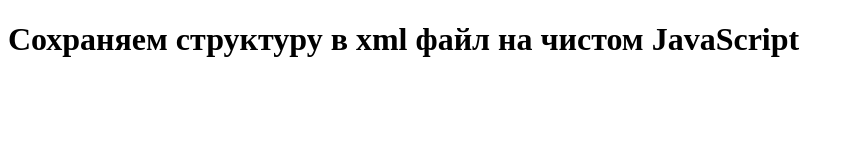
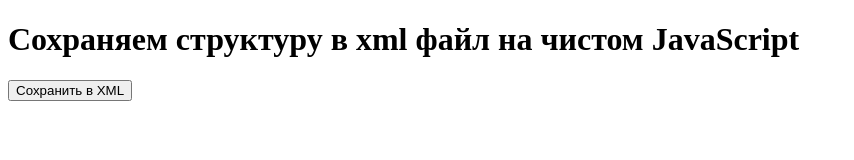
Before and after one commit to atk5549/RepositoriyStringToXMLonJavaScript, a plain HTML site: page index.html in a window 1280 px wide. Shown: the whole page, without its empty margins (0-854 px from the left). Drawn offline with Linux system fonts and the light colour scheme.

Commit message:
Update index.html
Создал кнопку для Сохранения, при нажатии на нее запускаем функцию

```diff
--- a/index.html
+++ b/index.html
@@ -8,6 +8,7 @@
 </head>
 <body>
   <h1>Сохраняем структуру в xml файл на чистом JavaScript</h1>
+  <button onclick='downloadFiles(exampleData, "CrewList.xml")'>Сохранить в XML</button>
   <script src="createXMLfileOnJavaScript.js"></script>
 </body>
 </html>
```
